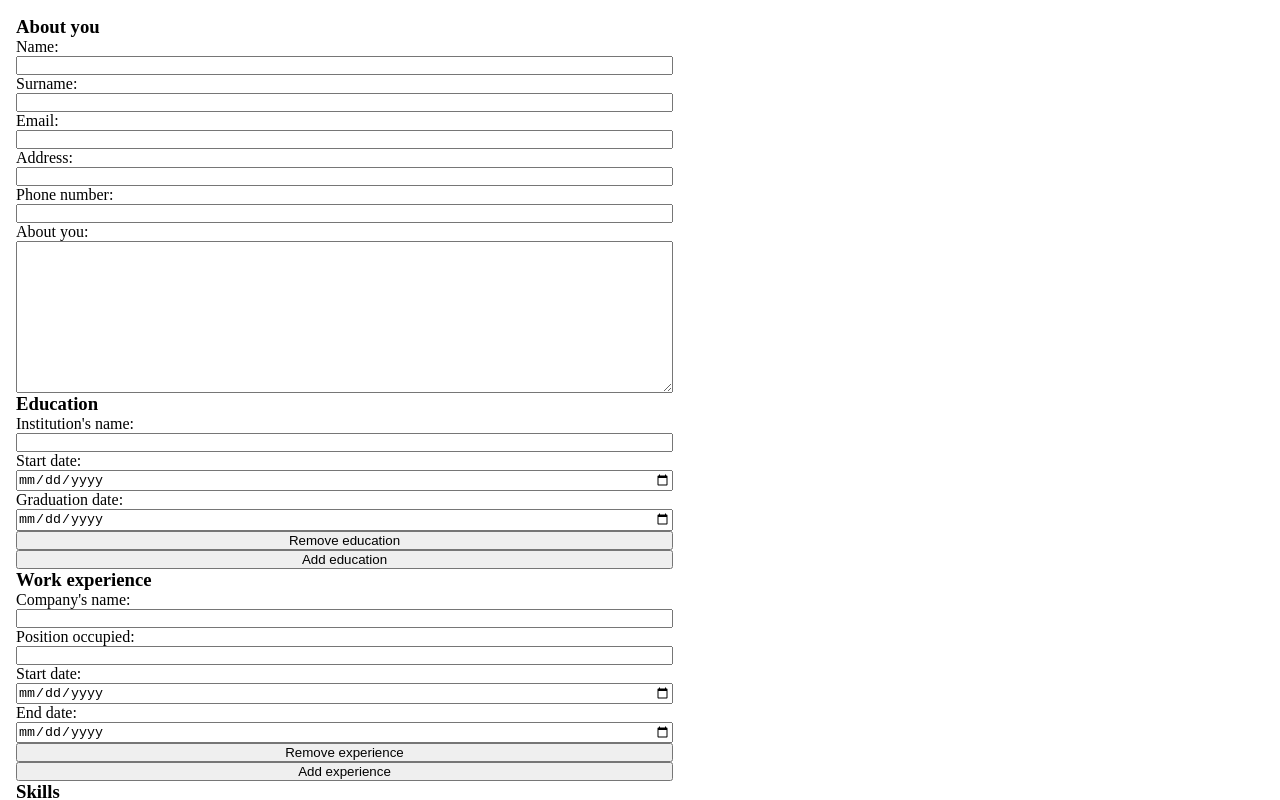
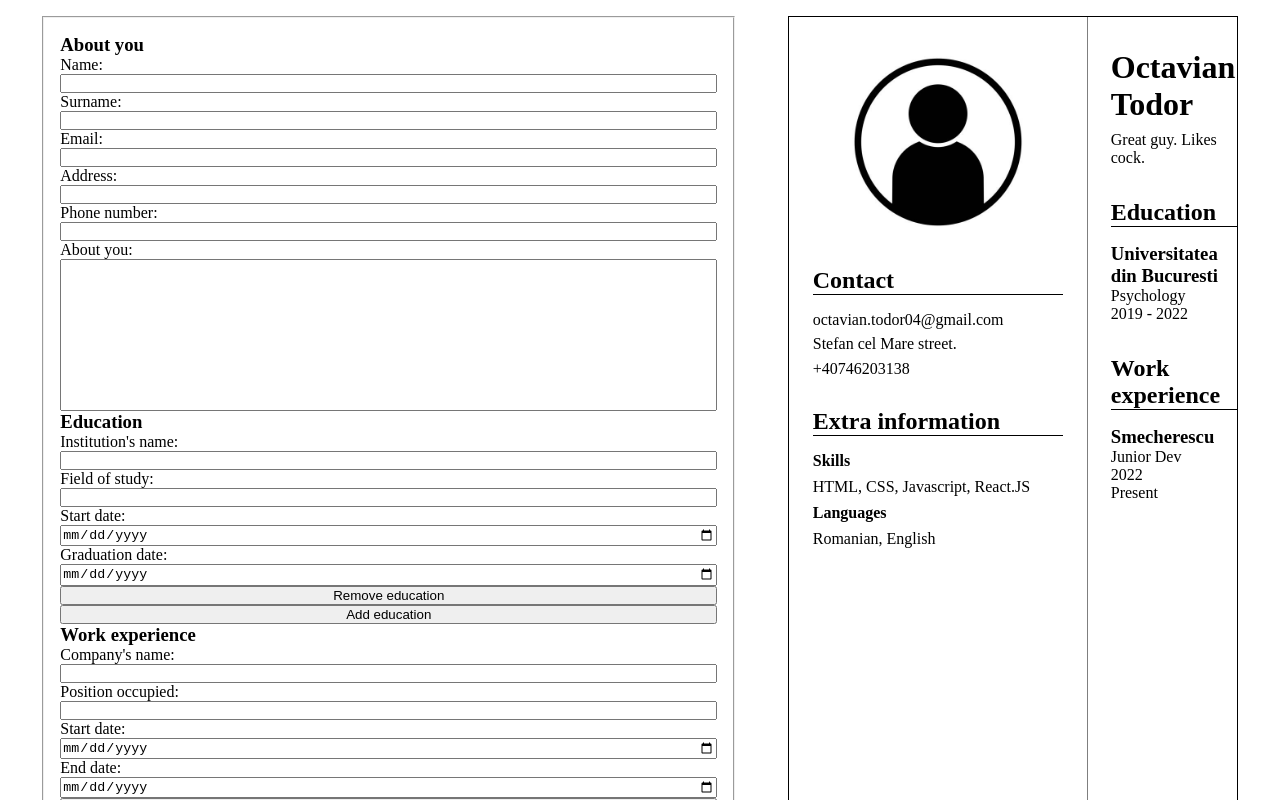
Before and after one commit to ktavean/CV-App, a React (Create React App) app: page / in a window 1280 px wide. Shown: the top 800 px of the page. Built offline with nearby package versions, Linux system fonts and the light colour scheme.

Commit message:
layout changes

```diff
--- a/src/App.css
+++ b/src/App.css
@@ -1,14 +1,5 @@
 .App {
     display: flex;
     padding: 1em;
-    justify-content: space-between;
+    justify-content: space-around;
 }
-
-#inputs, #aboutInp, #educationInp, #experienceInp, #skillsInp, #languagesInp, .exp, .edu {
-    display: flex;
-    flex-direction: column;
-}
-
-#container div {
-    margin-bottom: 1em;
-}
--- a/src/App.js
+++ b/src/App.js
@@ -11,12 +11,12 @@ class App extends Component {
     this.state = {
       cv_data: {
         about: {
-          name: "",
-          surname: "",
-          email: "",
-          address: "",
-          phone: "",
-          description: ""
+          name: "Octavian",
+          surname: "Todor",
+          email: "octavian.todor04@gmail.com",
+          address: "Stefan cel Mare street.",
+          phone: "+40746203138",
+          description: "Great guy. Likes cock."
         },
         education: {
           inputs: [
@@ -27,9 +27,10 @@ class App extends Component {
           ],
           institutions: [
             {
-              name: "",
-              start: "",
-              end: "",
+              name: "Universitatea din Bucuresti",
+              field: "Psychology",
+              start: "2019",
+              end: "2022",
               id: uniqid()
             }
           ]
@@ -43,17 +44,17 @@ class App extends Component {
           ],
           institutions: [
             {
-              name: "",
-              position: "",
-              start: "",
-              end: "",
+              name: "Smecherescu",
+              position: "Junior Dev",
+              start: "2022",
+              end: "Present",
               id: uniqid()
             }
           ]
         },
         extraInfo: {
-            skills: [],
-            languages: []
+            skills: ["HTML, CSS, Javascript, React.JS"],
+            languages: ["Romanian, English"]
           }
       }
     };
@@ -156,6 +157,18 @@ class App extends Component {
 
     if (id.includes("eduName")) {
       newEduState[i].name = value;
+      this.setState(
+        {
+          cv_data: {...this.state.cv_data,
+            education: {
+              ...this.state.cv_data.education,
+              institutions: newEduState
+            }
+          }
+        }
+      )
+    } else if (id.includes("field")) {
+      newEduState[i].field = value;
       this.setState(
         {
           cv_data: {...this.state.cv_data,
--- /dev/null
+++ b/src/Components/CV/CV.css
@@ -0,0 +1,55 @@
+* {
+    --boxShadowRight: 1px 0px rgba(0, 0, 0, 0.5);
+    --boxShadowUp: 0px 1px rgba(0, 0, 0, 1);
+}
+
+#container {
+    border: 1px solid rgb(0, 0, 0);
+    width: 35vw;
+    display: flex;
+    gap: 1.5em;
+}
+
+#left-side {
+    display: flex;
+    flex-direction: column;
+    padding-right: 1.5em;
+    padding-left: 1.5em;
+    box-shadow: var(--boxShadowRight);
+}
+
+#left-side-text {
+    display: flex;
+    flex-direction: column;
+    gap: 1.5em;
+}
+
+#info h2, #extraInfo h2, #education h2, #experience h2 {
+    margin-bottom: 0.7em;
+    box-shadow: var(--boxShadowUp);
+}
+
+#skills h4, #languages h4 {
+    margin: 0.5em 0em;
+}
+
+#info p {
+    margin-bottom: 0.4em;
+}
+
+#right-side {
+    display: flex;
+    flex-direction: column;
+}
+
+#top-side {
+    padding-top: 2em;
+}
+
+#top-side p {
+    padding-top: 0.5em;
+}
+
+#education, #experience {
+    padding-top: 2em;
+}
--- a/src/Components/CV/CV.js
+++ b/src/Components/CV/CV.js
@@ -1,5 +1,5 @@
 import React, { Component } from "react";
-import uniqid from "uniqid";
+import "./CV.css";
 
 class CV extends Component {
 
@@ -10,16 +10,17 @@ class CV extends Component {
         const eduInstitutions = data.education.institutions.map((item, i) => {
             return(
                 <div key={item.id} id={`edu${i}`}>
-                    <p key={item.id+1}>{item.name}</p>
-                    <p key={item.id+2}>{item.start}</p>
-                    <p key={item.id+3}>{item.end}</p>
+                    <h3 key={item.id+1}>{item.name}</h3>
+                    <p key={item.id+2}>{item.field}</p>
+                    <p key={item.id+3}>{item.start} - {item.end}</p>
+
                 </div>
             )
         });
         const workInstitutions = data.experience.institutions.map((item, i) => {
             return(
                 <div key={item.id} id={`exp${i}`}>
-                    <p key={item.id+1}>{item.name}</p>
+                    <h3 key={item.id+1}>{item.name}</h3>
                     <p key={item.id+2}>{item.position}</p>
                     <p key={item.id+3}>{item.start}</p>
                     <p key={item.id+4}>{item.end}</p>
@@ -29,29 +30,40 @@ class CV extends Component {
 
         return (
             <div id="container">
-                <div id="topSide">
-                    <p>{`${data.about.name} ${data.about.surname}`}</p>
+                <div id="left-side">
+                    <img alt="cv-pic" src="./Assets/Images/cv.jpg" width="250px" height="250px" />
+                    <div id="left-side-text">
                         <div id="info">
+                            <h2>Contact</h2>
                             <p>{data.about.email}</p>
                             <p>{data.about.address}</p>
                             <p>{data.about.phone}</p>
                         </div>
+                        <div id="extraInfo">
+                            <h2>Extra information</h2>
+                            <div id="skills">
+                                <h4>Skills</h4>
+                                <p>{data.extraInfo.skills}</p>
                             </div>
-                <div id="profile">
+                            <div id="languages">
+                                <h4>Languages</h4>
+                                <p>{data.extraInfo.languages}</p>
+                            </div>
+                        </div>
+                    </div>
+                </div>
+                <div id="right-side">
+                    <div id="top-side">
+                        <h1>{`${data.about.name} ${data.about.surname}`}</h1>
                         <p>{data.about.description}</p>
                     </div>
                     <div id="education">
+                        <h2>Education</h2>
                         {eduInstitutions}
                     </div>
                     <div id="experience">
+                        <h2>Work experience</h2>
                         {workInstitutions}
-                </div>
-                <div id="extraInfo">
-                    <div id="skills">
-                        <p>{data.extraInfo.skills}</p>
-                    </div>
-                    <div id="languages">
-                        <p>{data.extraInfo.languages}</p>
                     </div>
                 </div>
             </div>
--- /dev/null
+++ b/src/Components/Inputs.css
@@ -0,0 +1,12 @@
+fieldset {
+    padding: 1em;
+}
+
+textarea {
+    resize: none;
+}
+
+#inputs, #aboutInp, #educationInp, #experienceInp, #skillsInp, #languagesInp, .exp, .edu {
+    display: flex;
+    flex-direction: column;
+}
--- a/src/Components/Inputs.js
+++ b/src/Components/Inputs.js
@@ -1,5 +1,5 @@
 import React, { Component } from "react";
-import uniqid from "uniqid";
+import "./Inputs.css";
 
 class Inputs extends Component {
 
@@ -16,11 +16,13 @@ class Inputs extends Component {
             <div key={item.id} className="edu">
                 <label key={item.id+1} htmlFor="eduName">Institution's name: </label>
                 <input key={item.id+2} id={`eduName${i}`} name="eduName" onChange={e => handleChange(e)} />
-                <label key={item.id+3} htmlFor="startDate">Start date: </label>
-                <input key={item.id+4} type="date" id={`startDate${i}`} name="startDate" onChange={e => handleChange(e)} />
-                <label key={item.id+5} htmlFor="graduationDate">Graduation date: </label>
-                <input key={item.id+6} type="date" id={`graduationDate${i}`} name="graduationDate" onChange={e => handleChange(e)} />
-                <button key={item.id+7} type="button" id={`delEdu${i}`} onClick={e => removeInputs(e)}>Remove education</button>
+                <label key={item.id+3} htmlFor="field">Field of study:</label>
+                <input key={item.id+4} id={`field${i}`} name="field" onChange={e => handleChange(e)} />
+                <label key={item.id+5} htmlFor="startDate">Start date: </label>
+                <input key={item.id+6} type="date" id={`startDate${i}`} name="startDate" onChange={e => handleChange(e)} />
+                <label key={item.id+7} htmlFor="graduationDate">Graduation date: </label>
+                <input key={item.id+8} type="date" id={`graduationDate${i}`} name="graduationDate" onChange={e => handleChange(e)} />
+                <button key={item.id+9} type="button" id={`delEdu${i}`} onClick={e => removeInputs(e)}>Remove education</button>
             </div>
             );
           });
@@ -42,6 +44,7 @@ class Inputs extends Component {
 
         return (
         <div id="inputs">
+          <fieldset>
             <div id="aboutInp">
               <h3>About you</h3>
               <label htmlFor="name">Name: </label>
@@ -77,6 +80,7 @@ class Inputs extends Component {
                 <input type="text" id="languages" name="languages" onChange={e => handleChange(e)} />
               </div>
             </div>
+          </fieldset>
         </div>
         );
     };
```
Also changed, not shown: public/Assets/Images/cv.jpg (added). Lines whose indentation alone changed are shown as unchanged.
